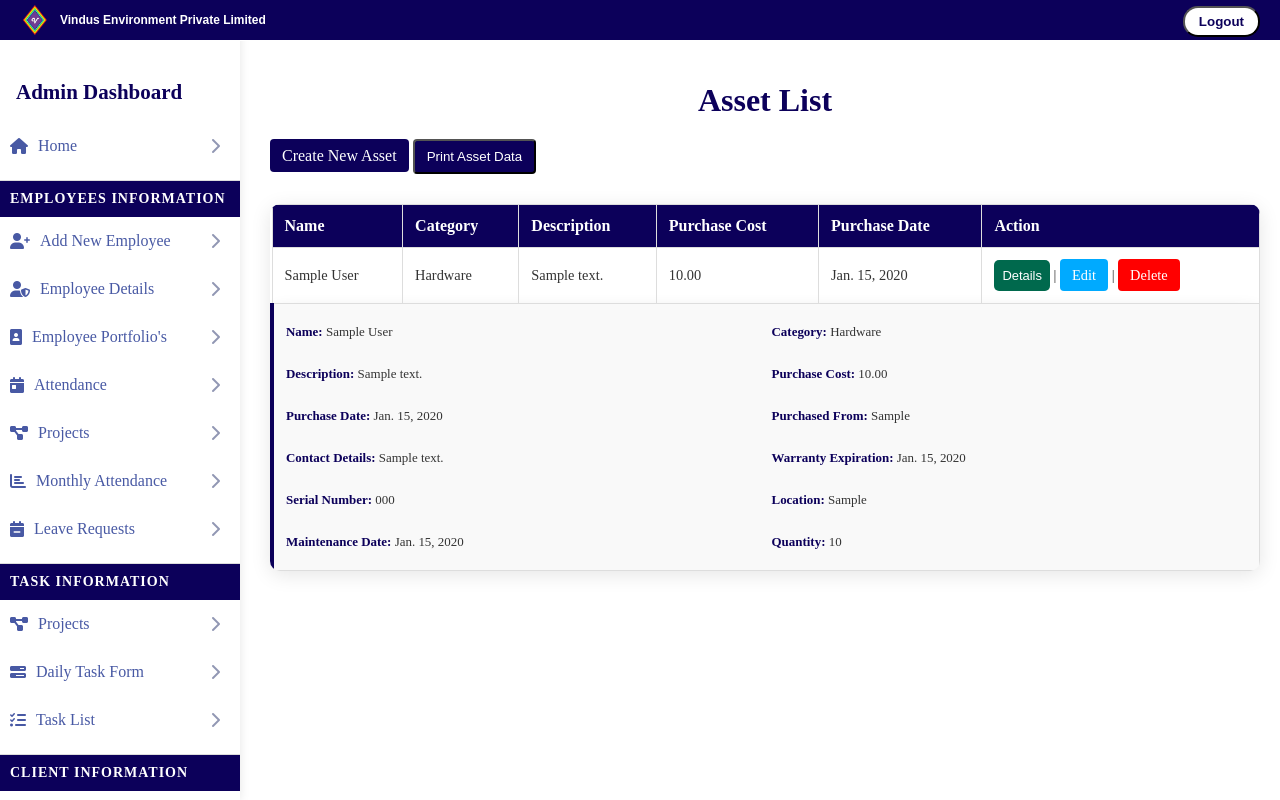
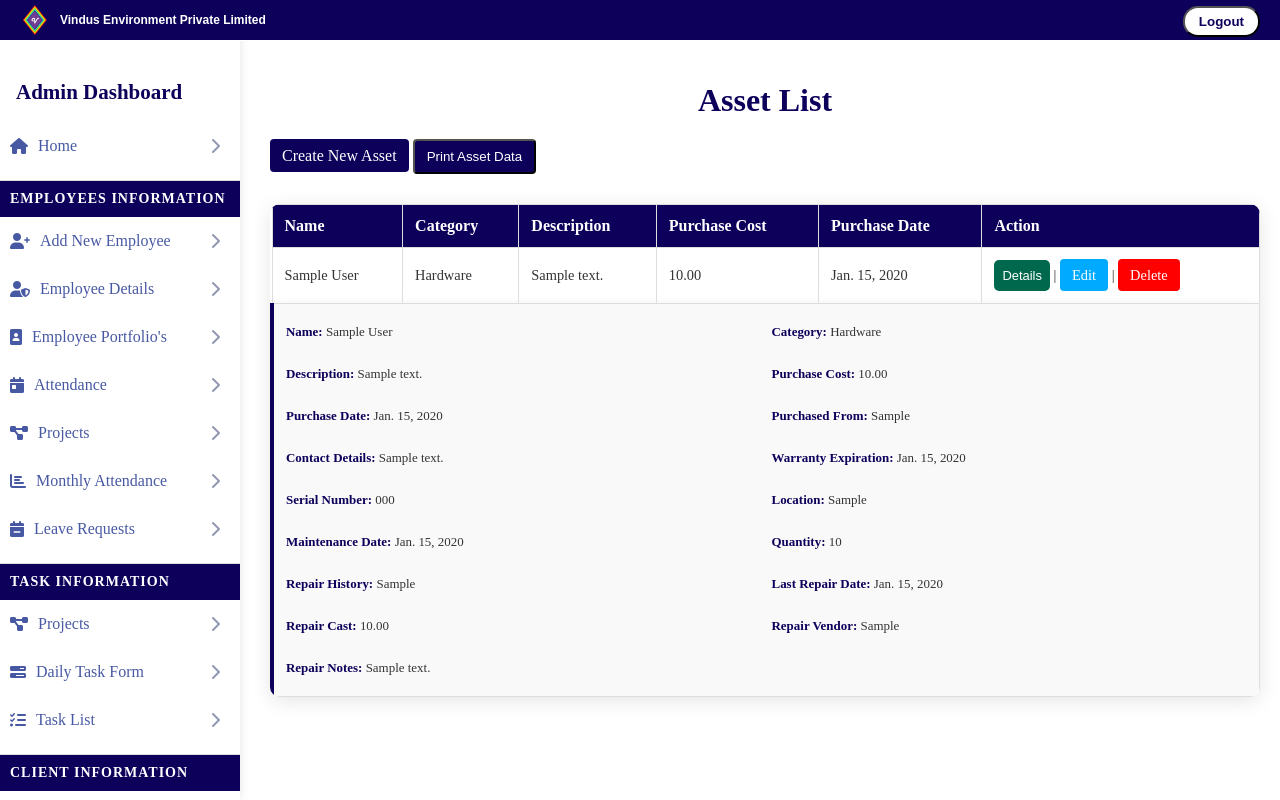
Before and after one commit to LaxmiPrasanna-2593/CRMTool, a Django app: page /assets/ in a window 1280 px wide, after a click on "Details". Run offline with Django 5.2, Linux system fonts and the light colour scheme; a user stored in the database is signed in; tables that the repository leaves empty hold one stand-in row (values such as "Sample post"); parts of the project's set-up code (start-up, migrations or seed data) failed here and were passed over.

Commit message:
fetch data in assets

```diff
--- a/templates/asset_list.html
+++ b/templates/asset_list.html
@@ -183,6 +183,13 @@
                             <div><strong>Location:</strong> {{ asset.location }}</div>
                             <div><strong>Maintenance Date:</strong> {{ asset.maintenance_date }}</div>
                             <div><strong>Quantity:</strong> {{ asset.quantity }}</div>
+                            <div><strong>Repair History:</strong> {{ asset.repair_history }}</div>
+                            <div><strong>Last Repair Date:</strong> {{ asset.last_repair_date }}</div>
+                            <div><strong>Repair Cast:</strong> {{ asset.repair_cost }}</div>
+                            <div><strong>Repair Vendor:</strong> {{ asset.repair_vendor }}</div>
+                            <div><strong>Repair Notes:</strong> {{ asset.repair_notes }}</div>
+
+
                         </div>
                     </td>
                 </tr>
```
